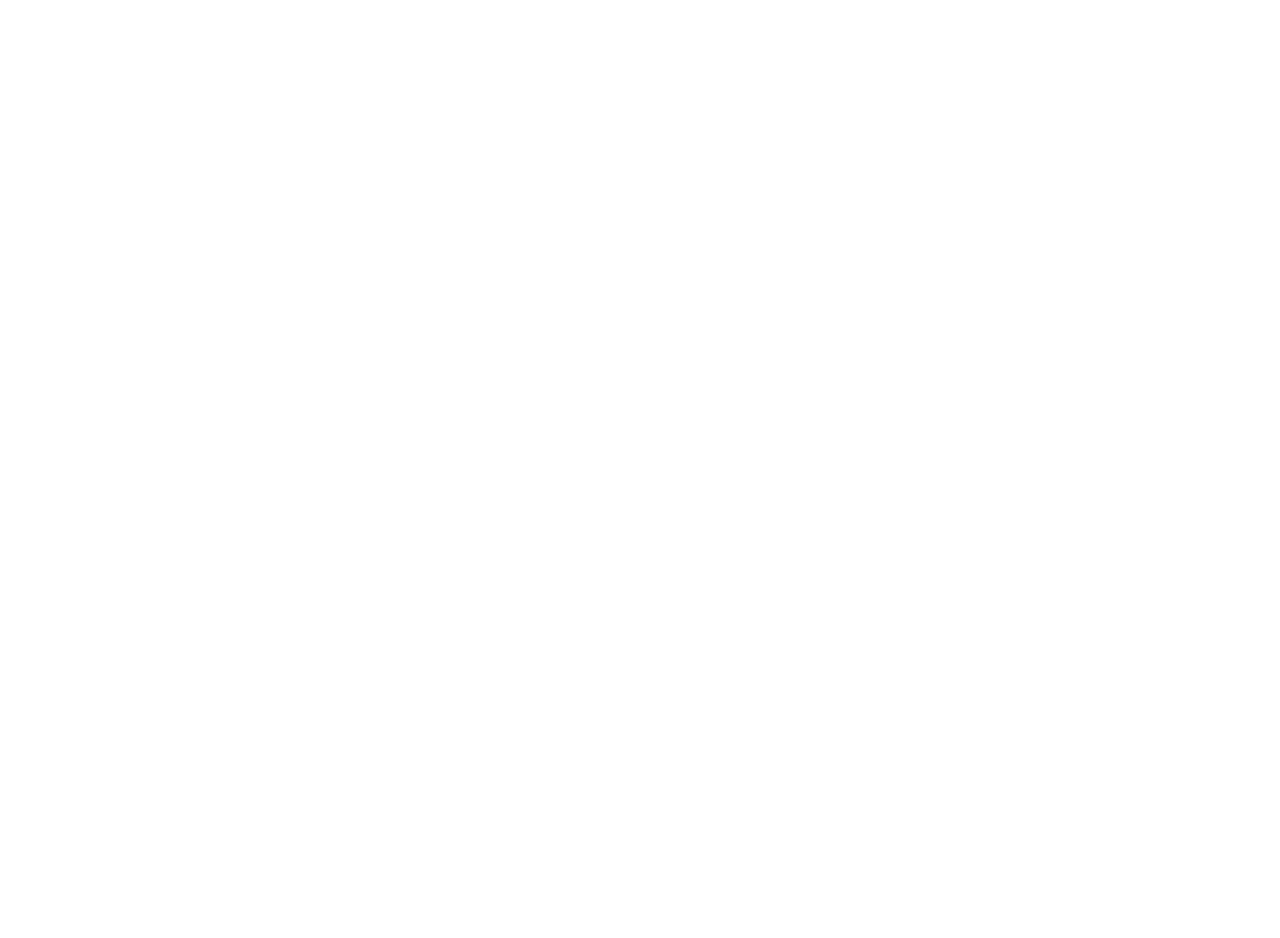
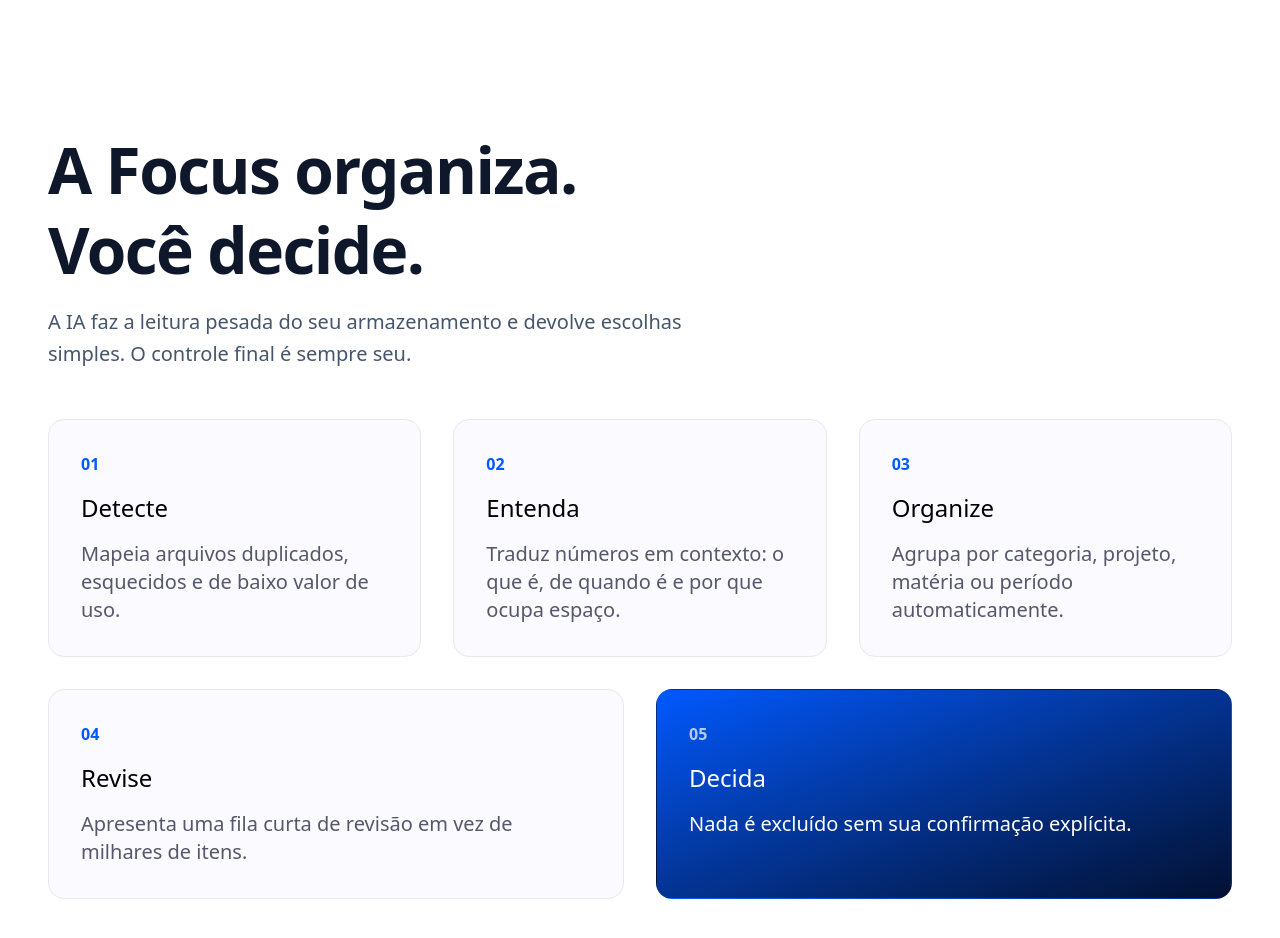
Before and after one commit to esthertozzo/focus, a Next.js app: page / in a window 1280 px wide. Shown: the part 2680-3618 px from the top of the page. Before the commit the page ends 2722 px from the top, so only its background shows below. Built offline with nearby package versions, Linux system fonts and the light colour scheme.

Commit message:
Solution Section - componente

```diff
--- /dev/null
+++ b/app/components/SolutionSection.js
@@ -0,0 +1,61 @@
+import SectionHeading from "./SectionHeading";
+
+function SolutionSection() {
+  const solutions = [
+    {
+      number: "01",
+      title: "Detecte",
+      description:
+        "Mapeia arquivos duplicados, esquecidos e de baixo valor de uso.",
+    },
+    {
+      number: "02",
+      title: "Entenda",
+      description:
+        "Traduz números em contexto: o que é, de quando é e por que ocupa espaço.",
+    },
+    {
+      number: "03",
+      title: "Organize",
+      description:
+        "Agrupa por categoria, projeto, matéria ou período automaticamente.",
+    },
+    {
+      number: "04",
+      title: "Revise",
+      description:
+        "Apresenta uma fila curta de revisão em vez de milhares de itens.",
+    },
+    {
+      number: "05",
+      title: "Decida",
+      description: "Nada é excluído sem sua confirmação explícita.",
+      featured: true,
+    },
+  ];
+
+  return (
+    <section id="solucao" className="bg-white px-5 py-12 md:px-12 md:py-16">
+      <SectionHeading
+        eyebrow="A solução"
+        title="A Focus organiza. Você decide."
+        description="A IA faz a leitura pesada do seu armazenamento e devolve escolhas simples. O controle final é sempre seu."
+      />
+
+      <div className="grid grid-cols-1 gap-8 md:grid-cols-2 lg:grid-cols-6">
+        {solutions.map((solution) => (
+          <article
+            className={`rounded-2xl border border-[#e8e9f0] bg-[#fafaff] p-8 md:col-span-1 lg:col-span-2 ${solution.number === "04" || solution.number === "05" ? "lg:col-span-3" : ""} ${solution.featured ? "border-transparent bg-gradient-to-br from-[#0059ff] to-[#021133] text-white" : ""}`}
+            key={solution.number}
+          >
+            <span className={`font-extrabold ${solution.featured ? "text-white/70" : "text-[#0059ff]"}`}>{solution.number}</span>
+            <h3 className="my-4 text-2xl">{solution.title}</h3>
+            <p className={`m-0 text-xl ${solution.featured ? "text-white" : "text-[#55576b]"}`}>{solution.description}</p>
+          </article>
+        ))}
+      </div>
+    </section>
+  );
+}
+
+export default SolutionSection;
--- a/app/page.js
+++ b/app/page.js
@@ -2,6 +2,7 @@ import Header from "./components/Header";
 import Hero from "./components/Hero";
 import ProblemSection from "./components/ProblemSection";
 import StorageSection from "./components/StorageCalculator";
+import SolutionSection from "./components/SolutionSection";
 
 
 export default function Home() {
@@ -34,6 +35,7 @@ export default function Home() {
         />
         <ProblemSection />
         <StorageSection />
+        <SolutionSection />
       </main>
     </div>
   );
```
